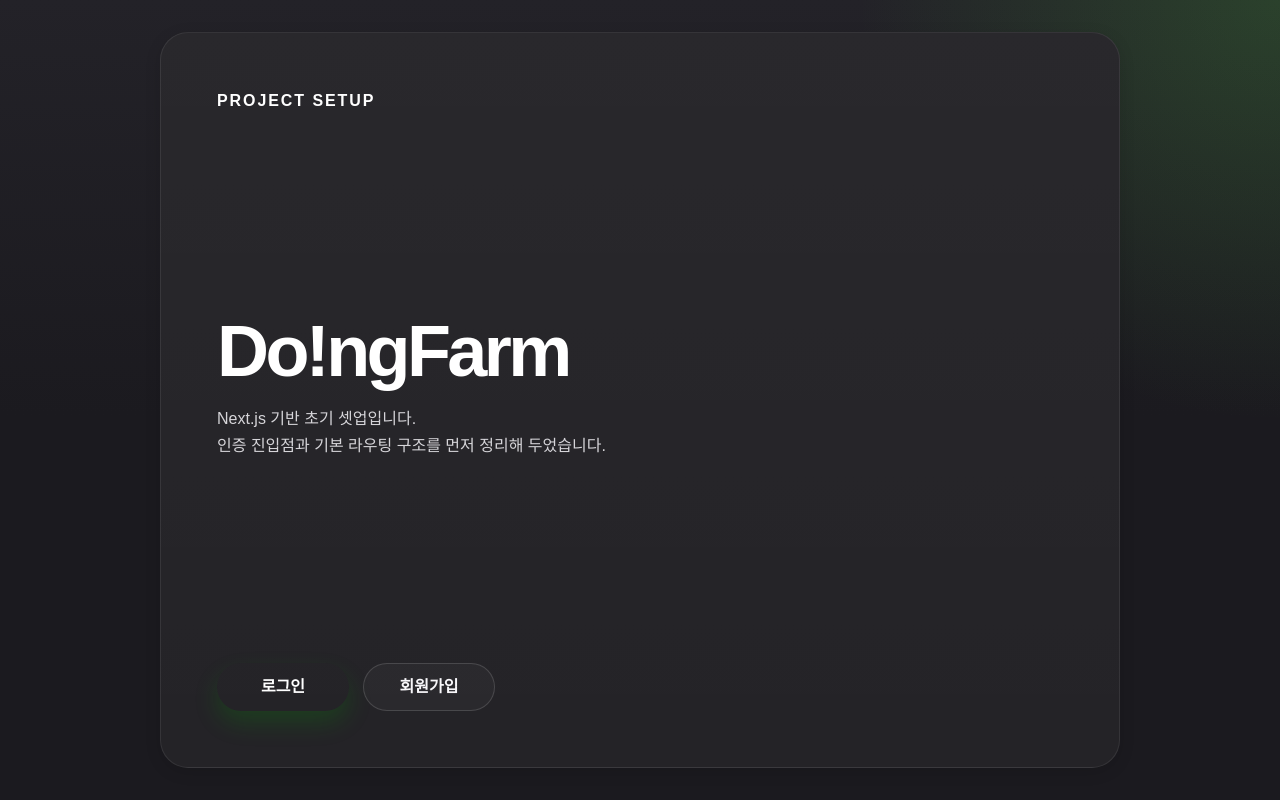
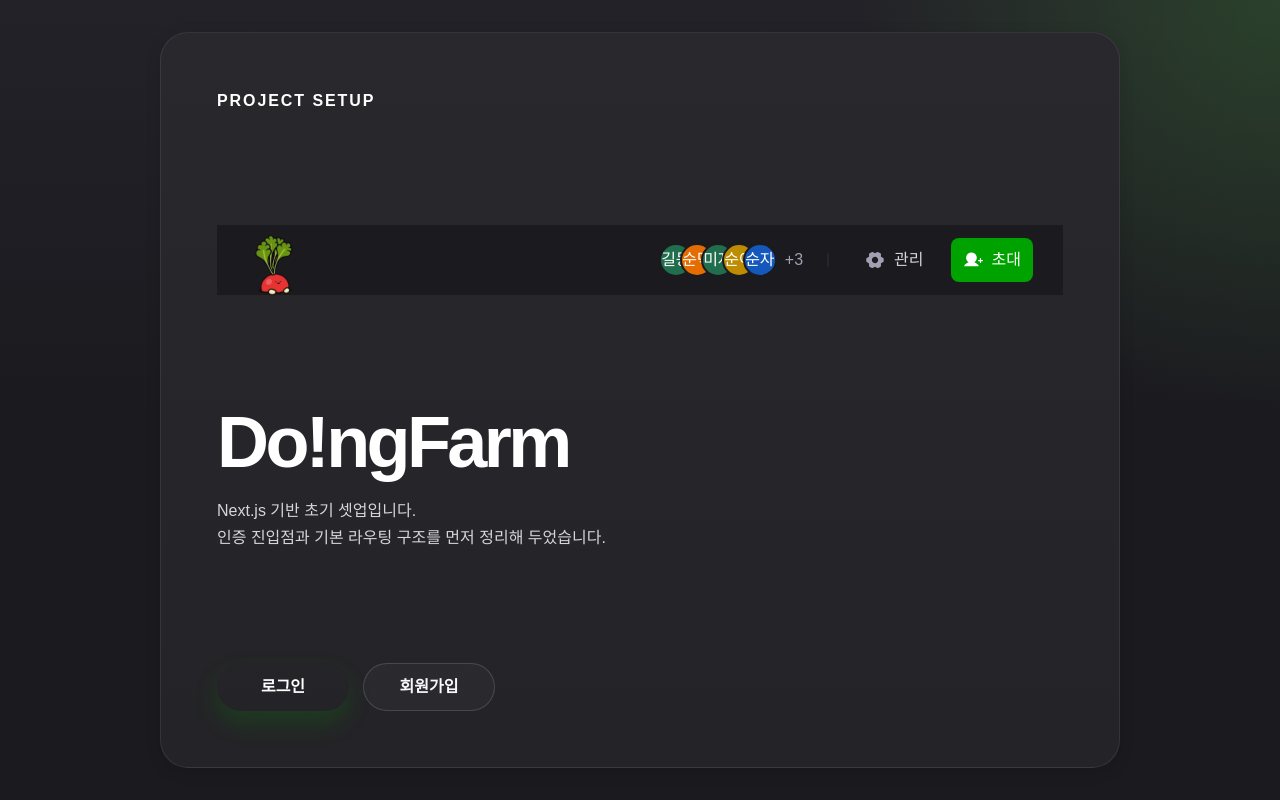
Before and after one commit to douk9909/DoingFarm, a Next.js app: page / in a window 1280 px wide. Built offline with nearby package versions, Linux system fonts and the light colour scheme.

Commit message:
style: Image 컴포넌트 width 추가

```diff
--- a/src/app/page.tsx
+++ b/src/app/page.tsx
@@ -1,12 +1,15 @@
 import Link from 'next/link';
 import { PATH } from '@/lib/constants/path';
 import styles from './page.module.css';
+import Navbar from '@/components/layout/navbar/Navbar';
 
 export default function LandingPage() {
   return (
     <div className={styles.page}>
       <main className={styles.main}>
         <p className={styles.eyebrow}>Project Setup</p>
+
+        <Navbar />
 
         <section className={styles.intro}>
           <h1>Do!ngFarm</h1>
--- a/src/components/layout/navbar/Navbar.tsx
+++ b/src/components/layout/navbar/Navbar.tsx
@@ -28,7 +28,13 @@
   return (
     <header className={styles.container}>
       <div className={styles.leftContainer}>
-        <Image src={characterImg} alt="캐릭터이미지" height={72} className={styles.characterImg} />
+        <Image
+          src={characterImg}
+          alt="캐릭터이미지"
+          width={60}
+          height={72}
+          className={styles.characterImg}
+        />
         <button className={cn(styles.button, styles.sideMenuButton)}>
           {/* Todo: 사이드메뉴 열기 */}
           <Image src={sideMenuIcon} alt="사이드메뉴아이콘" className={styles.onlyMobileIcon} />
```
